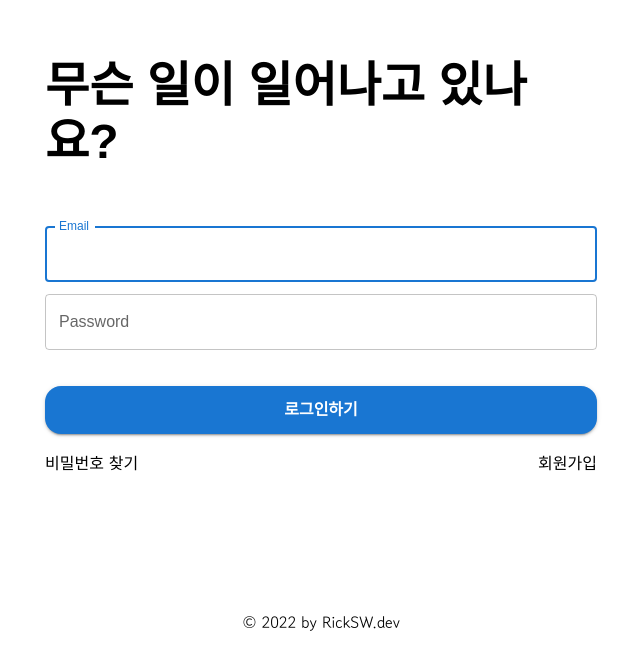
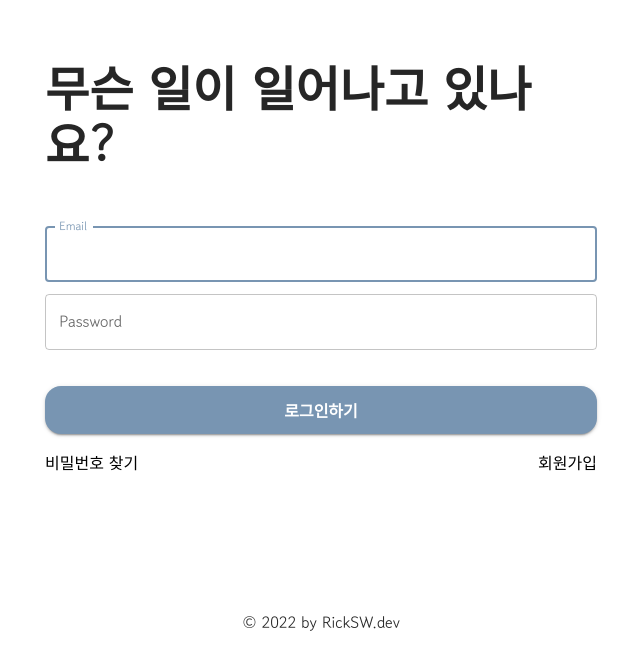
Before and after one commit to ohseungo/rwitter-sns-frontend, a React (Create React App) app: page / in a window 1280 px wide. Shown: the part 110-780 px from the top of the page, without its empty margins (319-959 px from the left). Built offline with nearby package versions, Linux system fonts and the light colour scheme.

Commit message:
feat : theme palette 변경

```diff
--- a/src/App.tsx
+++ b/src/App.tsx
@@ -1,17 +1,12 @@
 import React, { useState } from "react";
 import ManagedRouterComponent from "components/common/Router";
 import LayoutContainer from "components/common/LayoutContainer";
-import { ThemeProvider, createTheme } from "@mui/material/styles";
+import ThemeProvider from "@mui/material/styles/ThemeProvider";
+import THEME from "config/Theme";
 
 function App() {
   const [isLoggedIn, setLoggedIn] = useState(false);
   const [userInfo, setUserInfo] = useState<object>({});
-
-  const THEME = createTheme({
-    typography: {
-      fontFamily: `sans-serif`,
-    },
-  });
 
   return (
     <ThemeProvider theme={THEME}>
--- /dev/null
+++ b/src/config/Theme.ts
@@ -0,0 +1,14 @@
+import createTheme from "@mui/material/styles/createTheme";
+
+const THEME = createTheme({
+  typography: {
+    fontFamily: `"Gowun Dodum", sans-serif`,
+  },
+  palette: {
+    primary: {
+      main: "#7895B2",
+    },
+  },
+});
+
+export default THEME;
--- a/src/index.css
+++ b/src/index.css
@@ -5,11 +5,13 @@
   --header-max-width: 270px;
 
   --main-border-color: #eeefef;
+  --main-font-color: #262626;
 }
 
 body {
   margin: 0;
   font-family: "Gowun Dodum", sans-serif;
+  color: var(--main-font-color);
   -webkit-font-smoothing: antialiased;
   -moz-osx-font-smoothing: grayscale;
 }
```
